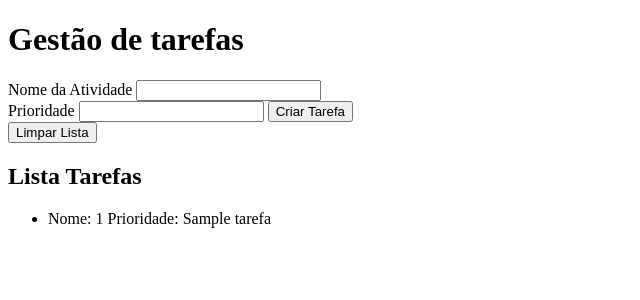
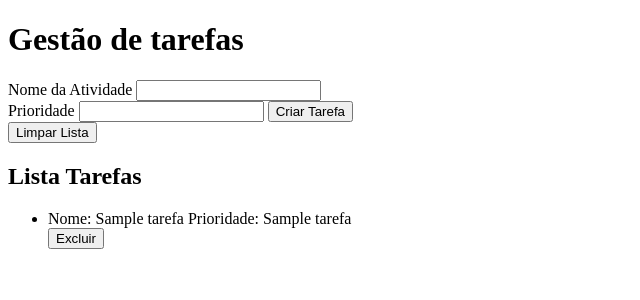
Before and after one commit to clebergressoni/TaskManagement, a Flask app: template templates/index.html in a window 1280 px wide. Shown: the top 300 px of the page, without its empty margins (0-640 px from the left). Run offline with Flask 3, Linux system fonts and the light colour scheme; the template is opened without the code that fills it: most values are stand-ins (such as "Sample title", 1, 10 or a date in 2020).

Commit message:
Criação da função para excluir tarefas especificas

```diff
--- a/app.py
+++ b/app.py
@@ -8,7 +8,7 @@ class SistemaGestao:
     cur = conn.cursor()
     cur.execute('''
                 CREATE TABLE IF NOT EXISTS tarefas (
-                id INTEGER PRIMARY KEY,
+                id INTEGER PRIMARY KEY AUTOINCREMENT,
                 name TEXT NOT NULL,
                 prioridade INTEGER NOT NULL)
 ''')
@@ -25,7 +25,7 @@ class SistemaGestao:
     def listar_tarefas(self):
         conn = sqlite3.connect('tarefas.db')
         cur = conn.cursor()
-        cur.execute('SELECT name, prioridade FROM tarefas')
+        cur.execute('SELECT id, name, prioridade FROM tarefas')
         tarefas = cur.fetchall()
         return tarefas
 
@@ -33,6 +33,13 @@ class SistemaGestao:
         conn = sqlite3.connect('tarefas.db')
         cur = conn.cursor()
         cur.execute('DELETE FROM tarefas')
+        conn.commit()
+        conn.close()
+
+    def limpar_tarefa(self, tarefa_id):
+        conn = sqlite3.connect('tarefas.db')
+        cur = conn.cursor()
+        cur.execute("DELETE FROM tarefas WHERE id = ?", (tarefa_id,))
         conn.commit()
         conn.close()
 
@@ -54,6 +61,11 @@ def limpar_banco_dados():
     tarefa = sistema.listar_tarefas()
     return render_template("index.html", tarefa = tarefa)
 
+@app.route('/limpar-tarefa/<int:tarefa_id>', methods = ["POST"])
+def limpar_id_tarefa(tarefa_id):
+    sistema.limpar_tarefa(tarefa_id)
+    tarefa = sistema.listar_tarefas()
+    return render_template("index.html", tarefa = tarefa)
 
 if __name__ == "__main__":
     app.run(debug = True)
--- a/templates/index.html
+++ b/templates/index.html
@@ -3,12 +3,12 @@
 <head>
     <meta charset="UTF-8">
     <meta name="viewport" content="width=device-width, initial-scale=1.0">
+    <link rel="stylesheet" href="/static/style.css">
     <title>Sistema de Gestão</title>
 </head>
 <body>
 
-    <h1> Gestão de tarefas </h1>
-
+        <h1 id = "titulo"> Gestão de tarefas </h1>
                 <form action="/" method ='post'>
                     <label for="name"> Nome da Atividade </label>
                     <input type="text" id="name" name = "name" required> <br>
@@ -16,13 +16,19 @@
                     <input type="number" id ="prioridade" name = "prioridade" required>
                     <input type="submit" class = "btn-criar" value = "Criar Tarefa">
                 </form>
+            </container>
+
+
             <form action="/limpar-banco" method = "post" class = "form-limpar">
                 <input type="submit" class = "btn-limpar" value = "Limpar Lista">
             </form>
+
+
             <h2>Lista Tarefas</h2>
             <ul>
+
             {% for i in tarefa %}
-        <li> Nome: {{ i [0] }} Prioridade: {{ i [1]}} </li>
+                <li> Nome: {{ i [1] }} Prioridade: {{ i [2]}} <form action="/limpar-tarefa/{{ i[0] }}" method = 'post' class = "limpar-tarefa"> <input type="submit" class = "btn-limpar-tarefa" value = "Excluir"></form></li>
             {% endfor %}
             </ul>
 
```
Also changed, not shown: static/style.css (added), tarefas.db. Lines whose indentation alone changed are shown as unchanged.
